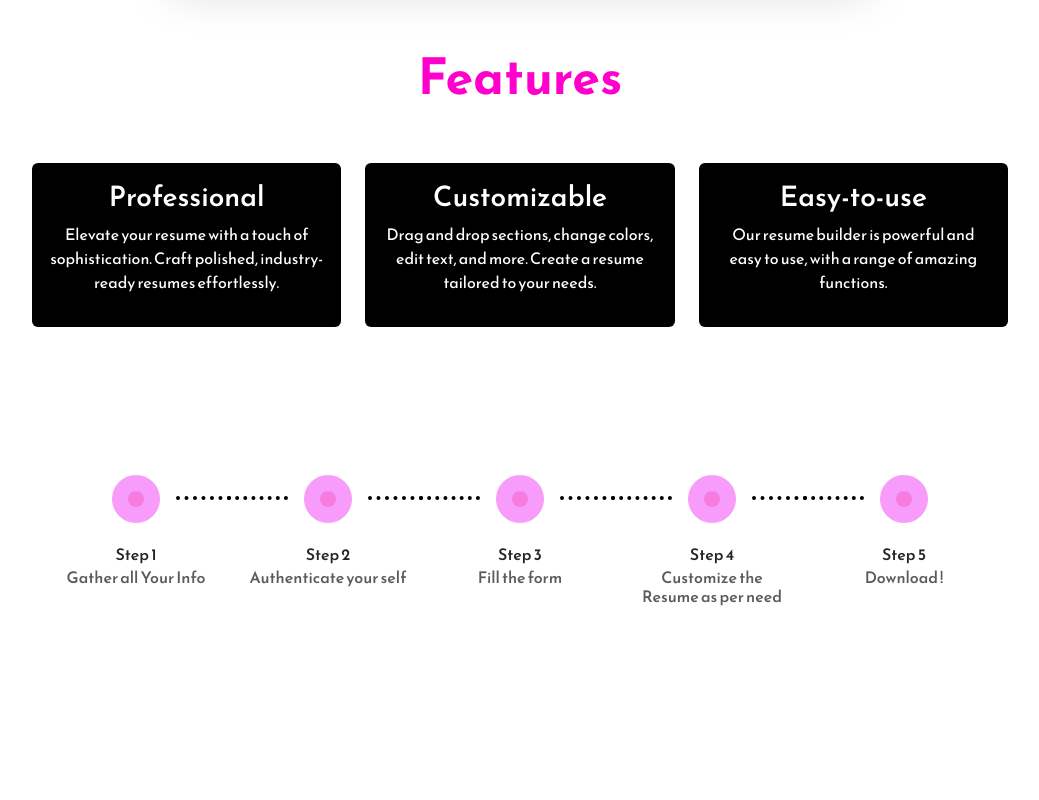
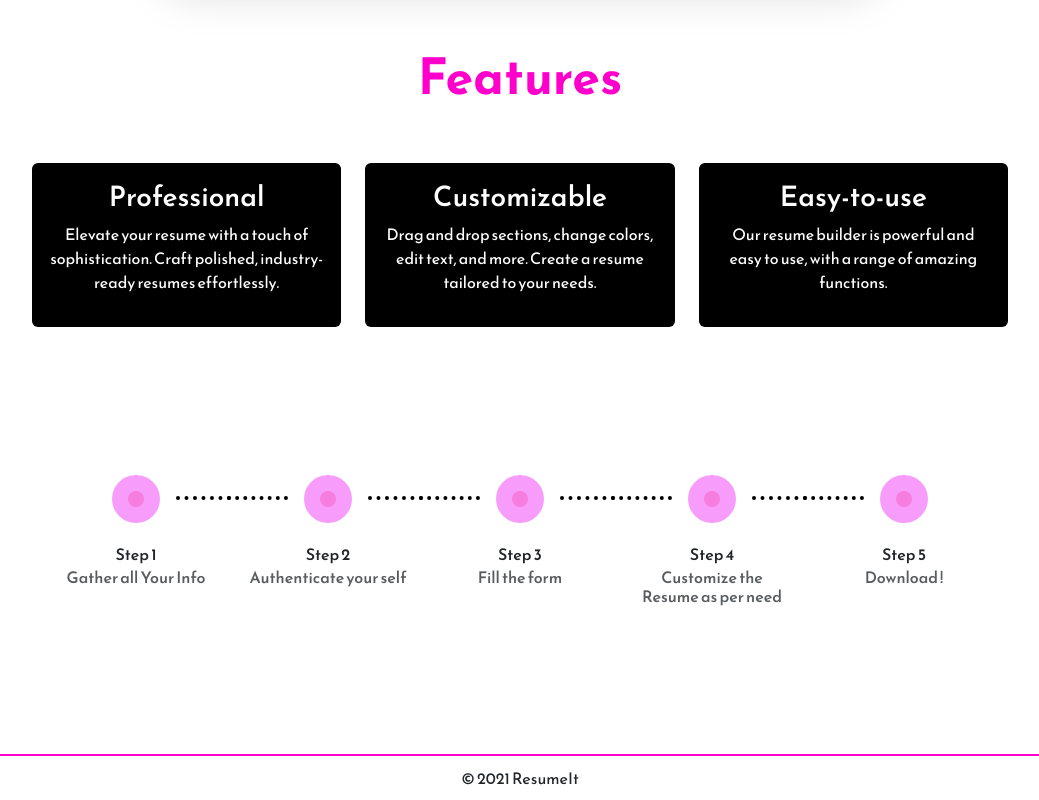
Before and after one commit to MayurBehere/CODSOFT, a React (Create React App) app in the folder landing/: page / in a window 1280 px wide. Shown: the part 992-1792 px from the top of the page, without its empty margins (120-1159 px from the left). Before the commit the page ends 1646 px from the top, so only its background shows below. Built offline with nearby package versions, Linux system fonts and the light colour scheme.

Commit message:
Fix styling issues and add footer component

```diff
--- a/landing/src/LandComponents/Feature.css
+++ b/landing/src/LandComponents/Feature.css
@@ -1,7 +1,7 @@
 
 .feature {
     padding: 50px;
-    border-bottom: 2px solid  rgb(255, 0, 204);
+
 }
 
 .feature-text {
--- a/landing/src/LandComponents/MainBody.js
+++ b/landing/src/LandComponents/MainBody.js
@@ -4,7 +4,7 @@ import Hero from './Hero'
 import './MainBody.css'
 import Steps from './Steps'
 import Features from './Features'
-
+import Footer from './footer' // Change the import name to uppercase
 const MainBody = () => {
   return (
     <>
@@ -20,6 +20,9 @@ const MainBody = () => {
     <div>
       <Steps/>
     </div>
+    <div>
+      <Footer/>
+    </div>
   </>)
 }
 
--- a/landing/src/LandComponents/Steps.css
+++ b/landing/src/LandComponents/Steps.css
@@ -62,6 +62,9 @@ body{margin-top:20px;}
     opacity: .5
 }
 
+.col{
+    padding-bottom: 100px;
+}
 body {
     overflow-x: hidden;
 }
--- a/landing/src/LandComponents/Steps.js
+++ b/landing/src/LandComponents/Steps.js
@@ -4,7 +4,7 @@ import './Steps.css'
 const Steps = () => {
     return (
         <div class="row">
-        <div class="col">
+        <div class="col" style={{borderBottom: '2px solid rgb(255,0,204)'}}>
             <div class="timeline-steps aos-init aos-animate" data-aos="fade-up">
                 <div class="timeline-step">
                     <div class="timeline-content" data-toggle="popover" data-trigger="hover" data-placement="top" title="" data-content="And here's some amazing content. It's very engaging. Right?" data-original-title="2003">
--- /dev/null
+++ b/landing/src/LandComponents/footer.js
@@ -0,0 +1,13 @@
+import React from 'react'
+
+const footer = () => {
+  return (
+    <div>
+       <div style={{textAlign: 'center', margin: '10px'}}>
+            &copy; 2021 ResumeIt
+        </div>
+    </div>
+  )
+}
+
+export default footer
```
